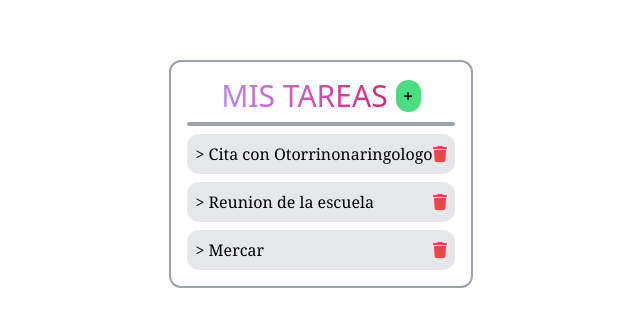
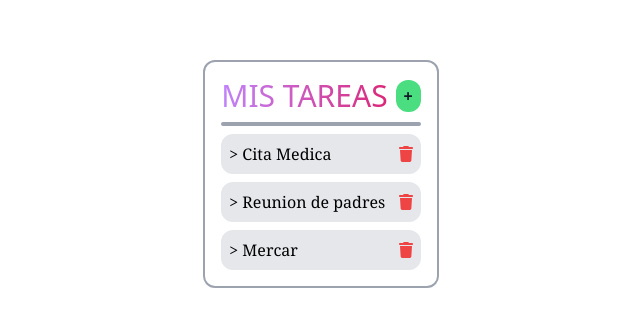
Before and after one commit to adrianurbano30/angularCrashCourse2022, an Angular app: page / in a window 1280 px wide. Shown: the part 226-552 px from the top of the page, without its empty margins (319-959 px from the left). Built offline with nearby package versions, Linux system fonts and the light colour scheme; data requests are answered from the project's data file.

Commit message:
arreglo de json server comunicacion servidor local api con servicio

```diff
--- /dev/null
+++ b/db.json
@@ -0,0 +1,23 @@
+{
+  "tareas": [
+    {
+      "texto": "Cita Medica",
+      "fecha": "15 abril 2022",
+      "recordatorio": false,
+      "Id": 1
+    },
+    {
+      "texto": "Reunion de padres",
+      "fecha": "15 abril 2022",
+      "recordatorio": false,
+      "Id": 2
+    },
+    {
+      "texto": "Mercar",
+      "fecha": "15 abril 2022",
+      "recordatorio": false,
+      "Id": 3
+    }
+
+  ]
+}
--- a/package.json
+++ b/package.json
@@ -6,7 +6,8 @@
     "start": "ng serve",
     "build": "ng build",
     "watch": "ng build --watch --configuration development",
-    "test": "ng test"
+    "test": "ng test",
+    "server": "json-server --watch db.json --port 5000"
   },
   "private": true,
   "dependencies": {
@@ -21,6 +22,7 @@
     "@fortawesome/angular-fontawesome": "^0.11.1",
     "@fortawesome/fontawesome-svg-core": "^6.1.1",
     "@fortawesome/free-solid-svg-icons": "^6.1.1",
+    "json-server": "^0.17.0",
     "rxjs": "~7.5.0",
     "tslib": "^2.3.0",
     "zone.js": "~0.11.4"
--- a/src/app/app.module.ts
+++ b/src/app/app.module.ts
@@ -1,6 +1,6 @@
 import { NgModule } from '@angular/core';
 import { BrowserModule } from '@angular/platform-browser';
-
+import {HttpClientModule} from '@angular/common/http'
 import { AppRoutingModule } from './app-routing.module';
 import { AppComponent } from './app.component';
 import { HeaderComponent } from './componentes/header/header.component';
@@ -20,7 +20,8 @@ import { FontAwesomeModule } from '@fortawesome/angular-fontawesome';
   imports: [
     BrowserModule,
     AppRoutingModule,
-    FontAwesomeModule
+    FontAwesomeModule,
+    HttpClientModule,
   ],
   providers: [],
   bootstrap: [AppComponent]
--- a/src/app/componentes/tareas/tareas.component.ts
+++ b/src/app/componentes/tareas/tareas.component.ts
@@ -1,6 +1,7 @@
+import { TareaServiciosService } from './../../servicios/tarea-servicios.service';
 import { Tarea } from './../../interfaces/tarea';
 import { Component, OnInit } from '@angular/core';
-import {Tareas} from '../../simulaciones-tarea';
+
 
 @Component({
   selector: 'app-tareas',
@@ -11,11 +12,14 @@ export class TareasComponent implements OnInit {
 
 
 
-  constructor() { }
+  constructor(private tareaServicio:TareaServiciosService) { }
 
-  Tareas:Tarea[] =Tareas;
+  Tareas:Tarea[] =[];
 
   ngOnInit(): void {
+    this.tareaServicio.obtenerTareas().subscribe((tareas)=>{
+      this.Tareas = tareas
+    });
   }
 
 }
--- /dev/null
+++ b/src/app/servicios/tarea-servicios.service.ts
@@ -0,0 +1,18 @@
+import { Tarea } from './../interfaces/tarea';
+import { Injectable } from '@angular/core';
+import { Observable, of } from 'rxjs';
+import { HttpClient } from '@angular/common/http';
+
+@Injectable({
+  providedIn: 'root'
+})
+export class TareaServiciosService {
+
+  apliTareas:string='http://localhost:3000/tareas';
+  constructor(private Http:HttpClient) { }
+
+  obtenerTareas():Observable<Tarea[]> {
+    return this.Http.get<Tarea[]>(this.apliTareas);
+  }
+
+}
```
Also changed, not shown: 2 other files (tests, documents, lock files or other folders).
